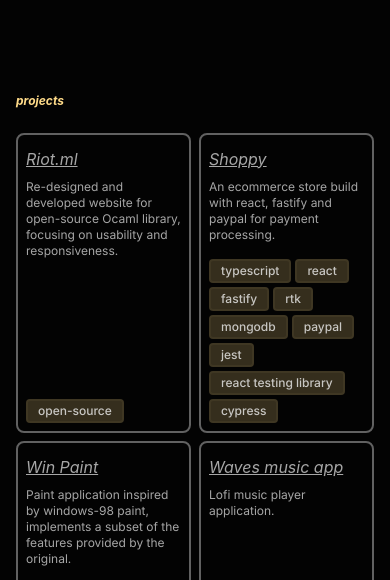
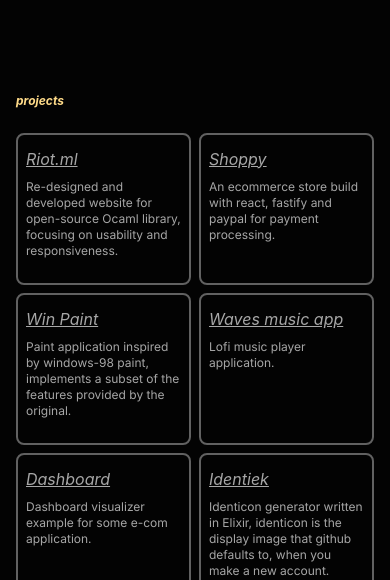
Before and after one commit to SushiJ/portfolio, an Astro site: page / in a window 390 px wide. Shown: the part 453-1033 px from the top of the page. Built offline with nearby package versions, Linux system fonts and the light colour scheme; Astro itself is replaced by a stand-in of ours; a web font is replaced by a local one.

Commit message:
fix. undo project card styling

```diff
--- a/src/components/Card.astro
+++ b/src/components/Card.astro
@@ -18,7 +18,7 @@ const { name, link, desc, tags } = Astro.props;
         {desc}
       </p>
     </div>
-    <div class="flex flex-wrap gap-1">
+    <div class="hidden md:flex flex-wrap gap-1">
       {tags.map((t: string) => <Badge title={t} />)}
     </div>
   </div>
```
